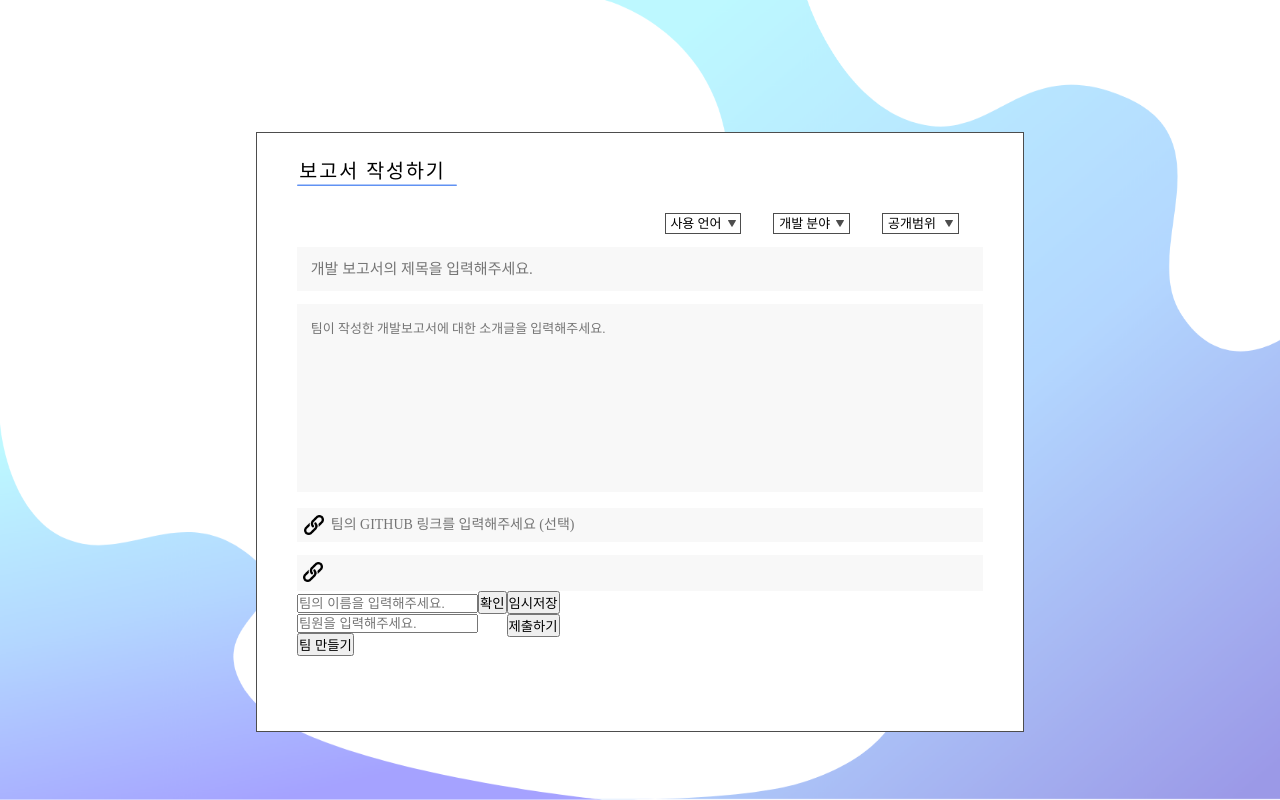
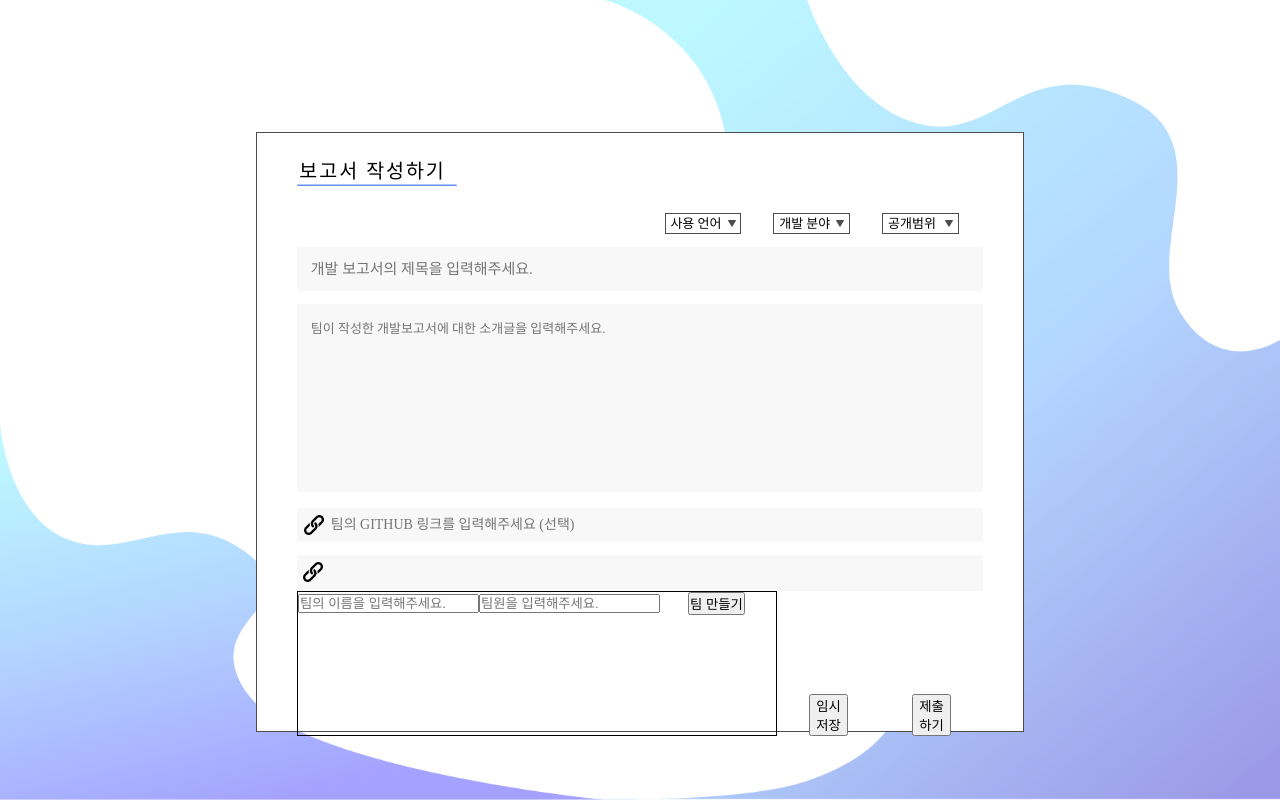
Before and after one commit to Ghyeon1215/Pear_CodeClone, a React (Create React App) app in the folder Main_Gyuhyeon/Avocat_Pear/: page /ReportWriting in a window 1280 px wide. Built offline with nearby package versions, Linux system fonts and the light colour scheme; a web font is replaced by a local one.

Commit message:
ReportWriting & style update + add (png)img

```diff
--- a/Main_Gyuhyeon/Avocat_Pear/src/components/ReportWriting/ReportWriting.js
+++ b/Main_Gyuhyeon/Avocat_Pear/src/components/ReportWriting/ReportWriting.js
@@ -1,5 +1,7 @@
 import React, { useState } from 'react';
 import * as S from '../styled/ReportWriting/style';
+// In의 약자 I
+import * as I from '../styled/ReportWriting/InStyle';
 import { RWlogo } from "../../assets";
 import { search } from "../../assets";
 import { select } from "../../assets";
@@ -58,39 +60,37 @@ const ReportWriting = () => {
                         {/* 팀 제작 (left) */}
                         <S.MakeTeam>
                             {/* add teamName */}
-                            <div>
-                                <span className="add-teamName">
-                                    <form name="teamName" action="" method="post" autoComplete="on">
-                                        <input type={Text} placeholder="팀의 이름을 입력해주세요." />
-                                        <button type="submit" name="확인" value="확인">확인</button>
-                                    </form>
-                                </span>
-                            </div>
-                            {/* add member */}
-                            <div>
-                                <span className="add-teamMember"><input type={Text} placeholder="팀원을 입력해주세요." /></span>
-                            </div>
-                            {/* make team btn */}
-                            <div>
-                                <span>
-                                    <form name="makeTeam" action="" method="post" autoComplete="on">
+                            <form name="makeTeam" action="" method="post" autoComplete="on">
+                                <I.TeamLeftBox>
+                                    <I.TeamName>
+                                        <span>
+                                            <input type={Text} placeholder="팀의 이름을 입력해주세요." />
+                                        </span>
+                                    </I.TeamName>
+                                    {/* add member */}
+                                    <I.TeamMember>
+                                        <span><input type={Text} placeholder="팀원을 입력해주세요." /></span>
+                                    </I.TeamMember>
+                                </I.TeamLeftBox>
+                                <I.TeamRightBox>
+                                    <div>
                                         <button type="submit">팀 만들기</button>
-                                    </form>
-                                </span>
-                            </div>
+                                    </div>
+                                </I.TeamRightBox>
+                            </form>
                         </S.MakeTeam>
                         {/* save & submit btn (right) */}
                         <S.SaveSubBtn>
-                            <div>
+                            <I.SaveBtn>
                                 <span className="btn save-btn"><button>임시저장</button></span>
-                            </div>
-                            <div>
+                            </I.SaveBtn>
+                            <I.SubBtn>
                                 <span className="btn submit-btn">
                                     <form name="reportSubmit" action="" method="post" autoComplete="on">
                                         <button type="submit">제출하기</button>
                                     </form>
                                 </span>
-                            </div>
+                            </I.SubBtn>
                         </S.SaveSubBtn>
                     </S.SubmitBox>
                </S.InlineBox>
--- /dev/null
+++ b/Main_Gyuhyeon/Avocat_Pear/src/components/styled/ReportWriting/InStyle.js
@@ -0,0 +1,39 @@
+import styled from "styled-components";
+import { MainBackground } from "../../../assets";
+
+const TeamLeftBox = styled.div`
+    width: 75%;
+    display: flex;
+    justify-content: space-evenly;
+    align-items: center;
+`;
+
+const TeamRightBox = styled.div`
+    width: 25%;
+    display: flex;
+    justify-content: center;
+    align-items: center;
+`;
+
+const TeamName = styled.div`
+
+`;
+const TeamMember = styled.div`
+
+`;
+
+const SaveBtn = styled.div`
+    padding: 0 2rem;
+`;
+const SubBtn = styled.div`
+    padding: 0 2rem;
+`;
+
+export {
+    TeamLeftBox,
+    TeamRightBox,
+    TeamName,
+    TeamMember,
+    SaveBtn,
+    SubBtn
+}
--- a/Main_Gyuhyeon/Avocat_Pear/src/components/styled/ReportWriting/style.js
+++ b/Main_Gyuhyeon/Avocat_Pear/src/components/styled/ReportWriting/style.js
@@ -180,11 +180,23 @@ const SubmitBox = styled.div`
 
 
 const MakeTeam = styled.div`
+    width: 70%;
+    height: 145px;
+    border: 1px solid;
 
+    form {
+        width:100%;
+        display:flex;
+        justify-content: space-around;
+        align-items: center;
+    }
 `;
 
 const SaveSubBtn = styled.div`
-
+    width: 30%;
+    display: flex;
+    justify-content: center;
+    align-items: flex-end;
 `;
 
 export {
```
Also changed, not shown: Main_Gyuhyeon/Avocat_Pear/src/assets/search-img.png (added), Main_Gyuhyeon/Avocat_Pear/src/assets/search-img@2x.png (added).
